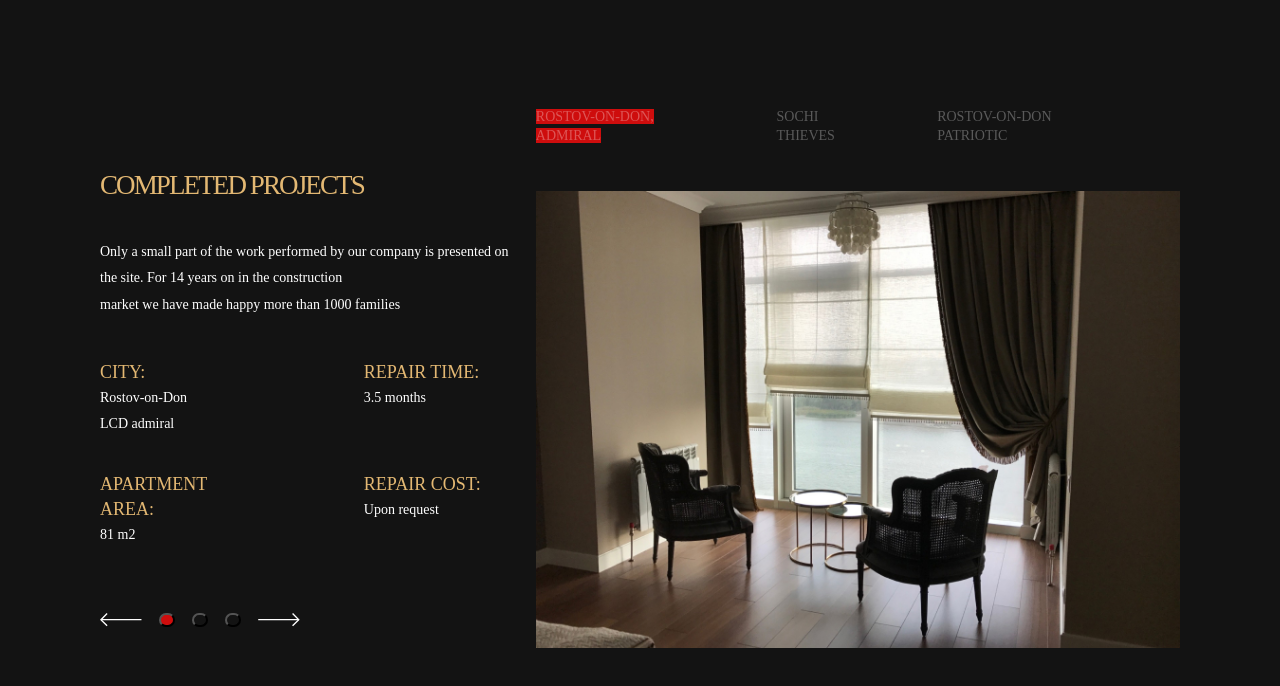
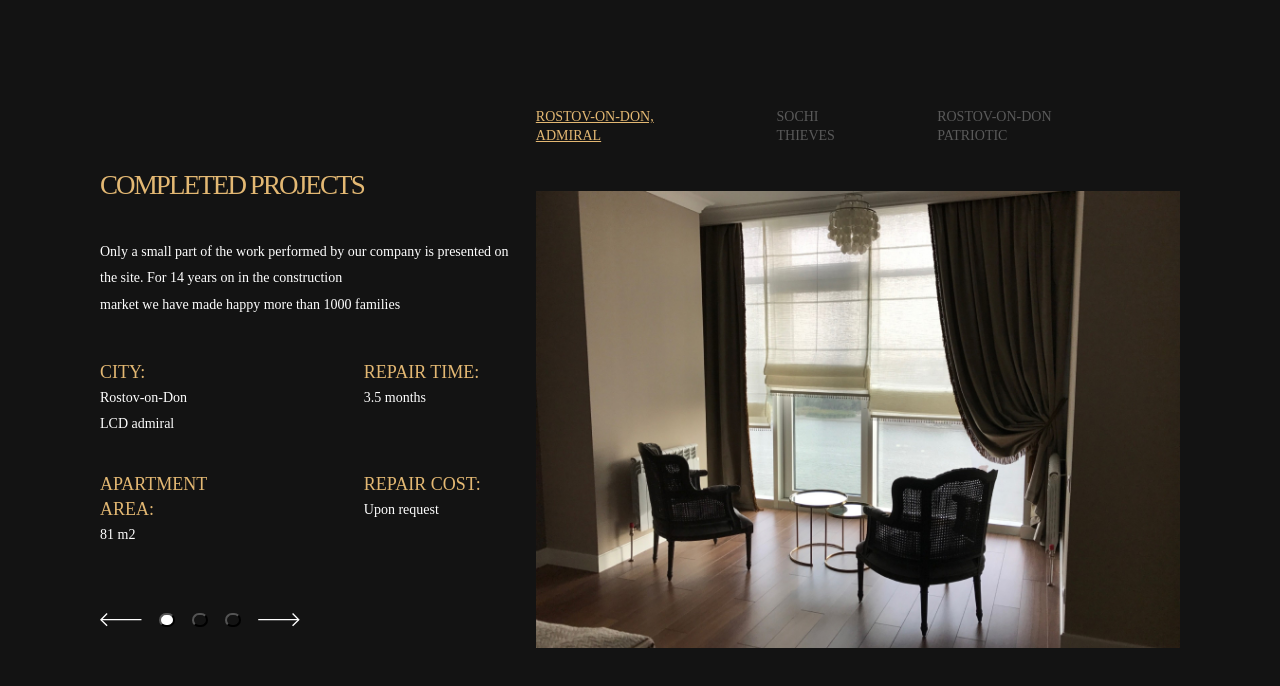
Before and after one commit to Vasek2024/slaider_slatin, a plain HTML site: page index.html in a window 1280 px wide. Drawn offline with Linux system fonts and the light colour scheme.

Commit message:
Сменил css стили ссылок и точен

```diff
--- a/index.html
+++ b/index.html
@@ -69,7 +69,7 @@
                 <!-- <li><button>Rostov-on-Don, Admiral</button></li>
                 <li><button>Sochi Thieves</button></li>
                 <li><button>Rostov-on-Don Patriotic</button></li> -->
-                <li><a class="result__list active" href="#">Rostov-on-Don, Admiral</a></li>
+                <li><a class="result__list result__list-active" href="#">Rostov-on-Don, Admiral</a></li>
                 <li><a class="result__list" href="#">Sochi Thieves</a></li>
                 <li><a class="result__list" href="#">Rostov-on-Don Patriotic</a></li>
             </ul>
--- a/js/slaider.js
+++ b/js/slaider.js
@@ -24,11 +24,11 @@ function showSlides(index) {
         dots[i].classList.remove('active')// удаляем класс активности у кнопак
     }
     for (let i = 0; i < navLincs.length; i++) {// проходим массивом по ссылкам
-        navLincs[i].classList.remove('active')// удаляем класс активности у ссылок
+        navLincs[i].classList.remove('result__list-active')// удаляем класс активности у ссылок
     }
     slidesDots[slideIndex - 1].style.display = 'block'// задаём стиль слайду (показываем)
     dots[slideIndex - 1].classList.add('active')// задаём класс активности у кнопаки
-    navLincs[slideIndex - 1].classList.add('active')// задаём класс активности у ссылоки
+    navLincs[slideIndex - 1].classList.add('result__list-active')// задаём класс активности у ссылоки
 }
 
 function pluseSlaide(index) {// прибавить слайд
--- a/style/style.css
+++ b/style/style.css
@@ -95,31 +95,13 @@
 .description__revers-btn:hover {
     background: #e3b873;
 }
-
-.description__revers-active,
-.result__list-active {
-    background: #ce0d0d;
+.active {
+    background: #fff;
 }
-
-.active {
-    background: #ce0d0d;
-}
-
-/* .description__revers-pagination img:hover{
-    color: #e3b873;
-} */
-
 .description__revers-forward,
 .description__revers-back {
     cursor: pointer;
 }
-
-/* .description__revers-forward:hover,
-.description__revers-back:hover{
-    color: #e3b873;
-} */
-
-
 .vystovka__result {
     width: 684px;
 }
@@ -133,7 +115,7 @@
     margin-right: 60px;
 }
 
-.result__nav a {
+.result__list {
     font-weight: 400;
     font-size: 14px;
     line-height: 139%;
@@ -142,9 +124,13 @@
     text-decoration: none;
 }
 
-.result__nav a:hover {
+.result__list:hover {
     color: #e3b873;
     text-decoration: 2px solid #e3b873;
+}
+.result__list-active{
+    color: #e3b873;
+    text-decoration: underline;
 }
 
 .result__img {
```
